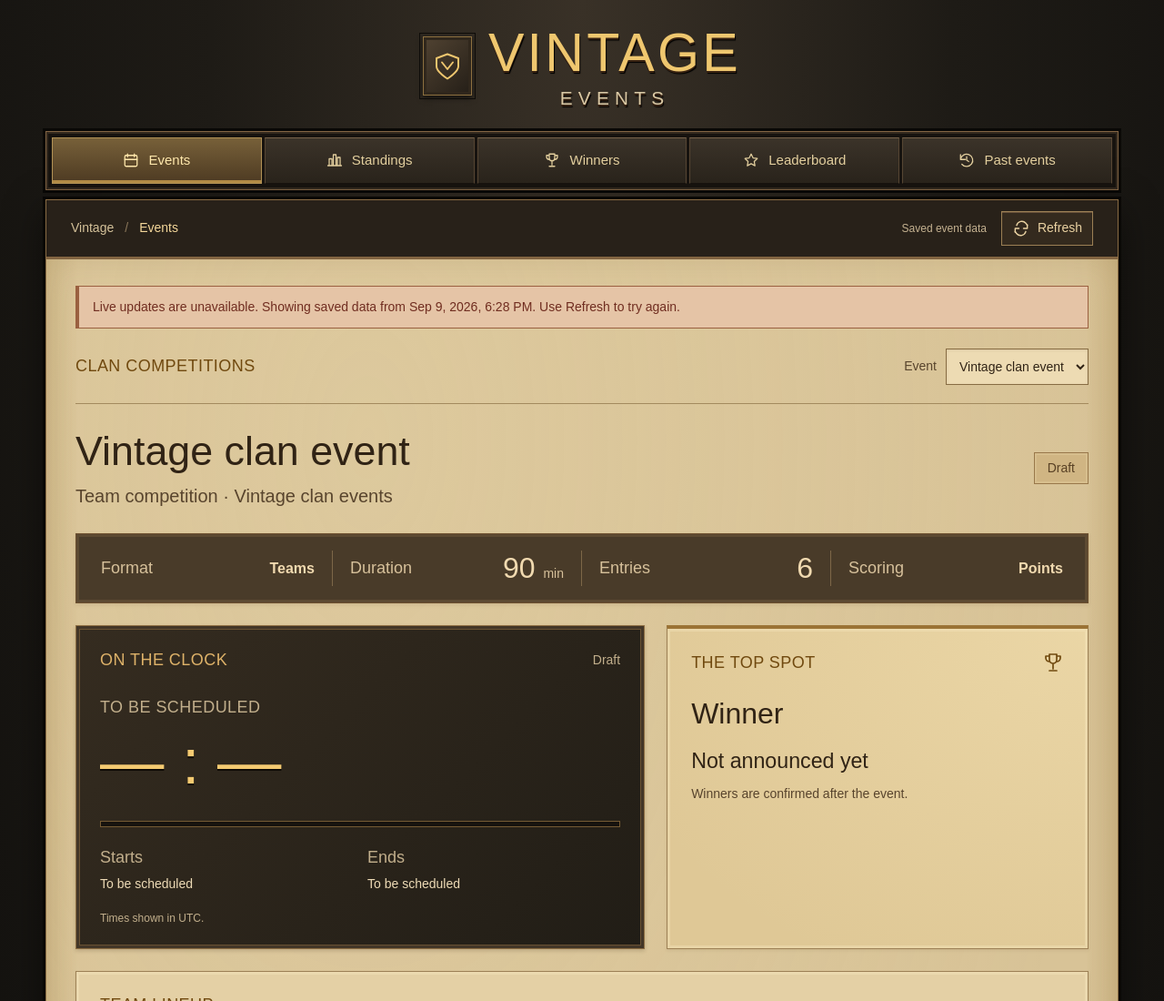
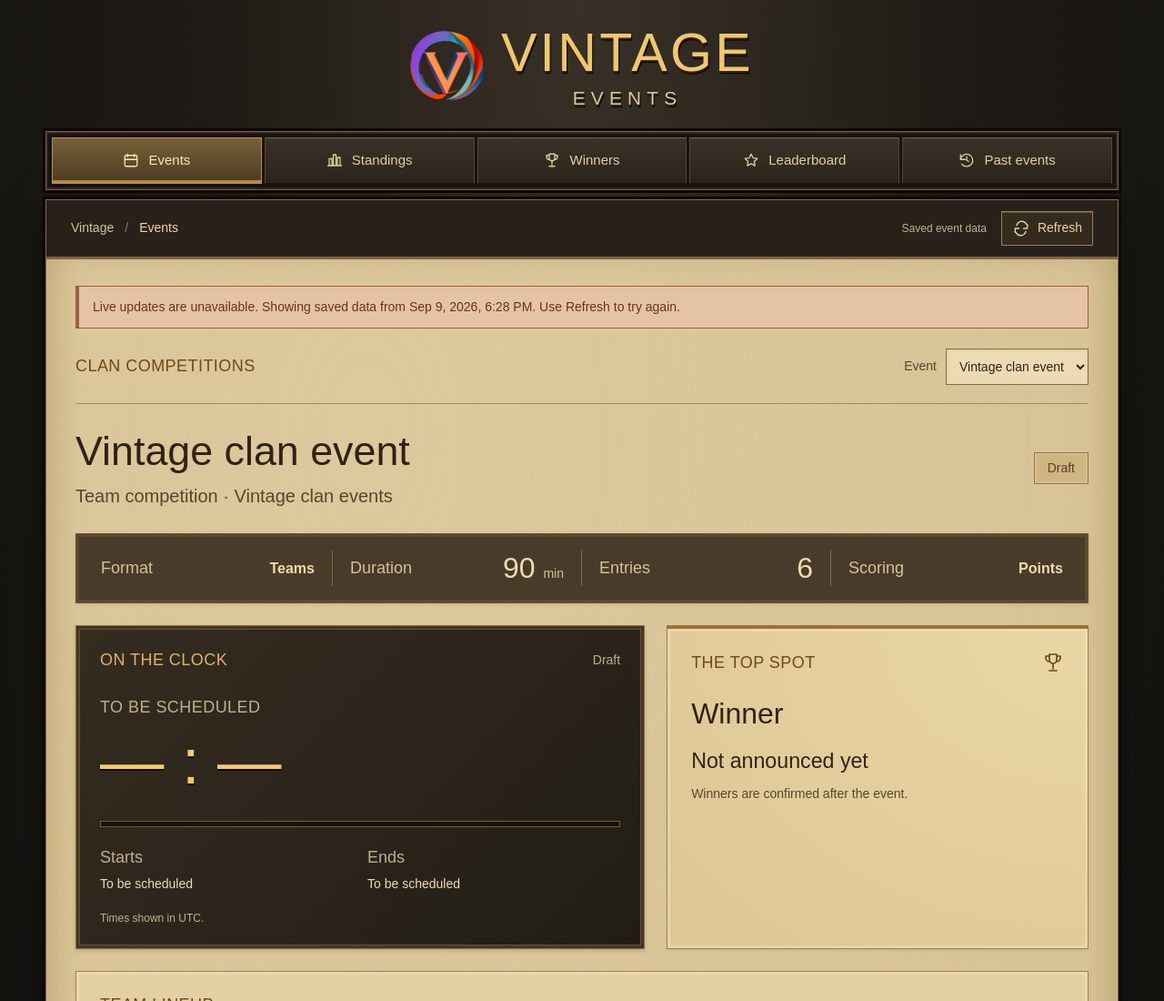
Before and after one commit to kyrosian/vintage-events, a plain HTML site: page index.html in a window 1280 px wide. Shown: the top 1100 px of the page at 91% size. Drawn offline with Linux system fonts and the light colour scheme; no server answers.

Commit message:
Add files via upload

```diff
--- a/index.html
+++ b/index.html
@@ -1,7 +1,28 @@
 <!doctype html>
-<html lang="en"><head><meta charset="UTF-8"><meta name="viewport" content="width=device-width,initial-scale=1"><meta name="theme-color" content="#17130f"><meta name="description" content="Vintage clan events: short competitions, live standings, confirmed winners, and optional prizes."><title>Vintage Events</title><link rel="icon" href="./favicon.svg" type="image/svg+xml"><link rel="stylesheet" href="./osrs.css"><script type="module" src="./app.js"></script></head>
+<html lang="en"><head><meta charset="UTF-8"><meta name="viewport" content="width=device-width,initial-scale=1"><meta name="theme-color" content="#17130f"><meta name="description" content="Vintage clan events: short competitions, live standings, confirmed winners, and optional prizes."><title>Vintage Events</title><link rel="icon" href="./favicon.svg" type="image/svg+xml"><link rel="stylesheet" href="./osrs.css"><script type="module" src="./app.js"></script>
+<style>
+/* Frame the supplied logo's artwork within its transparent canvas. */
+.brand-logo {
+  position: relative;
+  display: block;
+  flex: 0 0 auto;
+  width: clamp(54px, 7vw, 82px);
+  aspect-ratio: 1314 / 1233;
+  overflow: hidden;
+}
+.brand-logo img {
+  position: absolute;
+  display: block;
+  width: 152.2070015221%;
+  max-width: none;
+  height: auto;
+  left: -25.8751902588%;
+  top: -28.4671532847%;
+}
+</style>
+</head>
 <body><a href="#main" class="skip-link">Skip to content</a>
-<header class="masthead"><a class="brand" href="./" aria-label="Vintage Events home"><span class="crest" aria-hidden="true"><svg viewBox="0 0 24 24"><path d="M12 3 4 6v6c0 4 8 9 8 9s8-5 8-9V6z"/><path d="m8 9 4 5 4-5"/></svg></span><span class="brand-wordmark">VINTAGE<strong>EVENTS</strong></span></a><nav aria-label="Main navigation"><button class="nav-item active" data-view="overview" aria-current="page"><svg viewBox="0 0 24 24"><rect x="3" y="5" width="18" height="16" rx="2"/><path d="M7 3v4m10-4v4M3 11h18"/></svg>Events</button><button class="nav-item" data-view="standings"><svg viewBox="0 0 24 24"><path d="M4 20V10h4v10m2 0V4h4v16m2 0V8h4v12M2 20h20"/></svg>Standings</button><button class="nav-item" data-view="winners"><svg viewBox="0 0 24 24"><path d="M8 3h8v6a4 4 0 0 1-8 0V3ZM8 5H4v2a4 4 0 0 0 4 4m8-6h4v2a4 4 0 0 1-4 4M12 13v6m-4 2h8"/></svg>Winners</button><button class="nav-item" data-view="leaderboard"><svg viewBox="0 0 24 24"><path d="m12 3 2.8 5.7 6.2.9-4.5 4.4 1.1 6.2-5.6-3-5.6 3 1.1-6.2L3 9.6l6.2-.9z"/></svg>Leaderboard</button><button class="nav-item" data-view="history"><svg viewBox="0 0 24 24"><path d="M3 11a9 9 0 1 1 2 7M3 4v7h7M12 7v5l3 2"/></svg>Past events</button></nav></header>
+<header class="masthead"><a class="brand" href="./" aria-label="Vintage Events home"><span class="brand-logo" aria-hidden="true"><img src="./vintage-logo.png" alt="" width="2000" height="2000" decoding="async" fetchpriority="high"></span><span class="brand-wordmark">VINTAGE<strong>EVENTS</strong></span></a><nav aria-label="Main navigation"><button class="nav-item active" data-view="overview" aria-current="page"><svg viewBox="0 0 24 24"><rect x="3" y="5" width="18" height="16" rx="2"/><path d="M7 3v4m10-4v4M3 11h18"/></svg>Events</button><button class="nav-item" data-view="standings"><svg viewBox="0 0 24 24"><path d="M4 20V10h4v10m2 0V4h4v16m2 0V8h4v12M2 20h20"/></svg>Standings</button><button class="nav-item" data-view="winners"><svg viewBox="0 0 24 24"><path d="M8 3h8v6a4 4 0 0 1-8 0V3ZM8 5H4v2a4 4 0 0 0 4 4m8-6h4v2a4 4 0 0 1-4 4M12 13v6m-4 2h8"/></svg>Winners</button><button class="nav-item" data-view="leaderboard"><svg viewBox="0 0 24 24"><path d="m12 3 2.8 5.7 6.2.9-4.5 4.4 1.1 6.2-5.6-3-5.6 3 1.1-6.2L3 9.6l6.2-.9z"/></svg>Leaderboard</button><button class="nav-item" data-view="history"><svg viewBox="0 0 24 24"><path d="M3 11a9 9 0 1 1 2 7M3 4v7h7M12 7v5l3 2"/></svg>Past events</button></nav></header>
 <div class="workspace"><header class="topbar"><div class="breadcrumb">Vintage <span>/</span><strong id="breadcrumb-current">Events</strong></div><div class="sync-controls"><span id="sync-label" class="sync-label">Connecting…</span><button class="icon-button" id="refresh-button" aria-label="Refresh event data"><svg viewBox="0 0 24 24"><path d="M20 7v5h-5M4 17v-5h5"/><path d="M6 8a7 7 0 0 1 12-3l2 3M4 16l2 3a7 7 0 0 0 12-3"/></svg><span>Refresh</span></button></div></header>
 <main id="main" tabindex="-1"><div id="notice" class="notice" role="status" hidden></div>
 <div class="event-switcher"><span class="eyebrow">CLAN COMPETITIONS</span><label class="event-picker"><span>Event</span><select id="event-select" aria-label="Choose an event"><option>Vintage clan event</option></select></label></div>
```
Also changed, not shown: vintage-logo.png (added).
